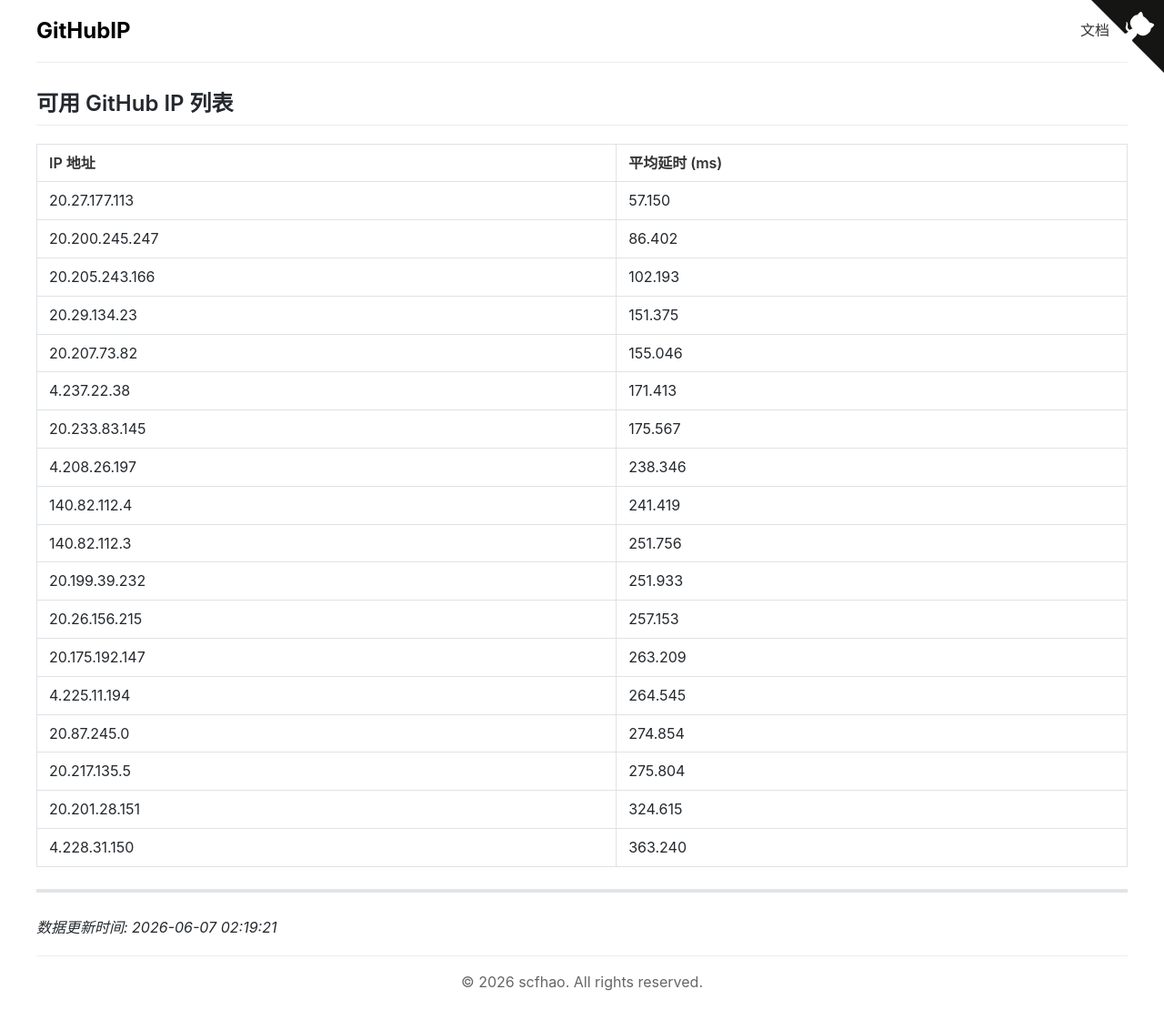
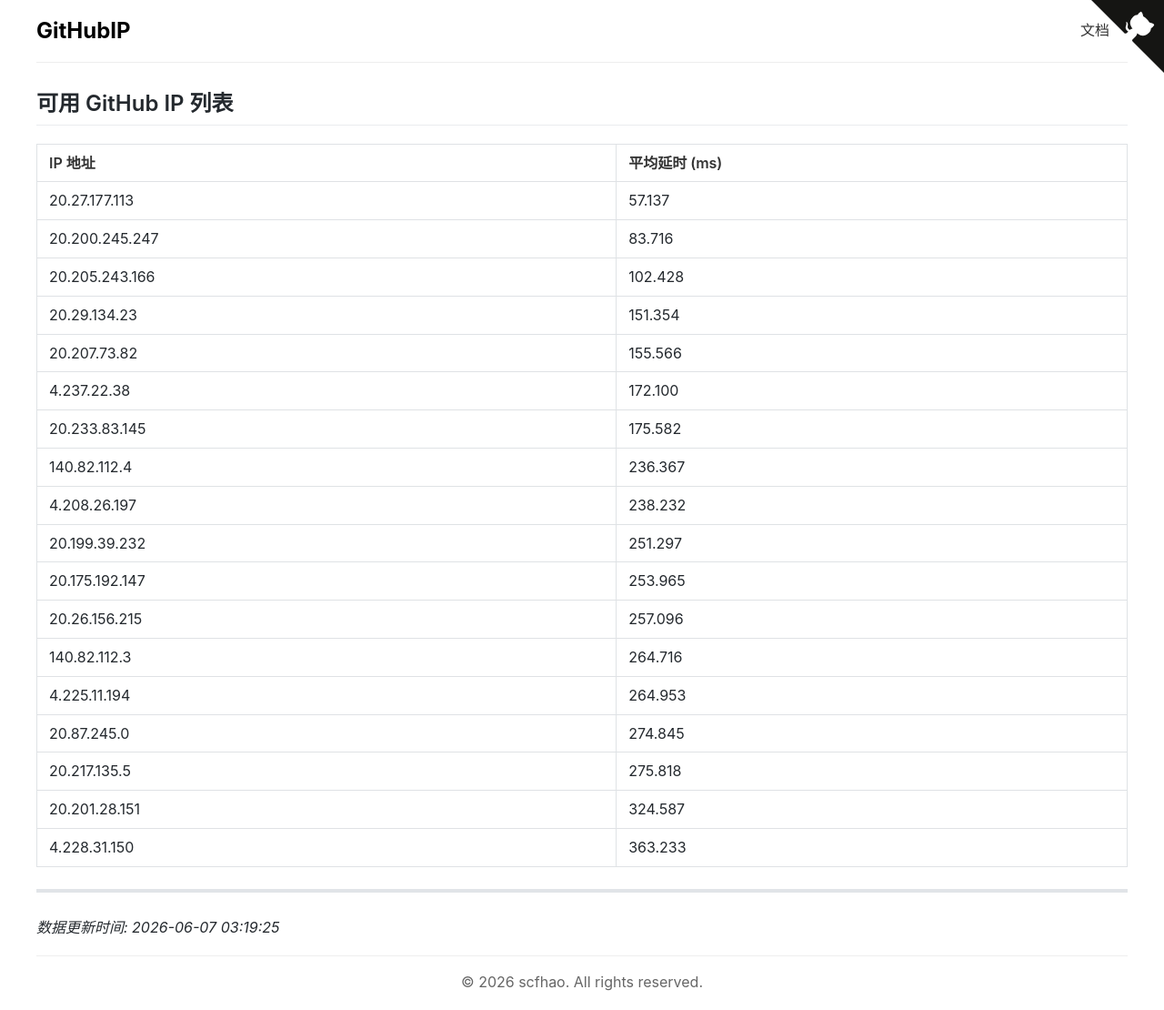
Before and after one commit to scfhao/GitHubIP, a Jekyll site: the page built from index.md, in a window 1280 px wide. Shown: the whole page at 91% size. Built offline with Jekyll 4.4.1, drawn with Linux system fonts in a browser that asks for light colours.

Commit message:
自动脚本执行 - 2026-06-07 03:19:25

```diff
--- a/index.md
+++ b/index.md
@@ -1,32 +1,32 @@
 ---
 layout: home
 title: GitHub IP 列表
-date: 2026-06-07 02:19:21
+date: 2026-06-07 03:19:25
 ---
 
 ## 可用 GitHub IP 列表
 
 | IP 地址 | 平均延时 (ms) |
 |---------|--------------|
-| 20.27.177.113 | 57.150 |
-| 20.200.245.247 | 86.402 |
-| 20.205.243.166 | 102.193 |
-| 20.29.134.23 | 151.375 |
-| 20.207.73.82 | 155.046 |
-| 4.237.22.38 | 171.413 |
-| 20.233.83.145 | 175.567 |
-| 4.208.26.197 | 238.346 |
-| 140.82.112.4 | 241.419 |
-| 140.82.112.3 | 251.756 |
-| 20.199.39.232 | 251.933 |
-| 20.26.156.215 | 257.153 |
-| 20.175.192.147 | 263.209 |
-| 4.225.11.194 | 264.545 |
-| 20.87.245.0 | 274.854 |
-| 20.217.135.5 | 275.804 |
-| 20.201.28.151 | 324.615 |
-| 4.228.31.150 | 363.240 |
+| 20.27.177.113 | 57.137 |
+| 20.200.245.247 | 83.716 |
+| 20.205.243.166 | 102.428 |
+| 20.29.134.23 | 151.354 |
+| 20.207.73.82 | 155.566 |
+| 4.237.22.38 | 172.100 |
+| 20.233.83.145 | 175.582 |
+| 140.82.112.4 | 236.367 |
+| 4.208.26.197 | 238.232 |
+| 20.199.39.232 | 251.297 |
+| 20.175.192.147 | 253.965 |
+| 20.26.156.215 | 257.096 |
+| 140.82.112.3 | 264.716 |
+| 4.225.11.194 | 264.953 |
+| 20.87.245.0 | 274.845 |
+| 20.217.135.5 | 275.818 |
+| 20.201.28.151 | 324.587 |
+| 4.228.31.150 | 363.233 |
 
 ---
 
-*数据更新时间: 2026-06-07 02:19:21*
+*数据更新时间: 2026-06-07 03:19:25*
```
